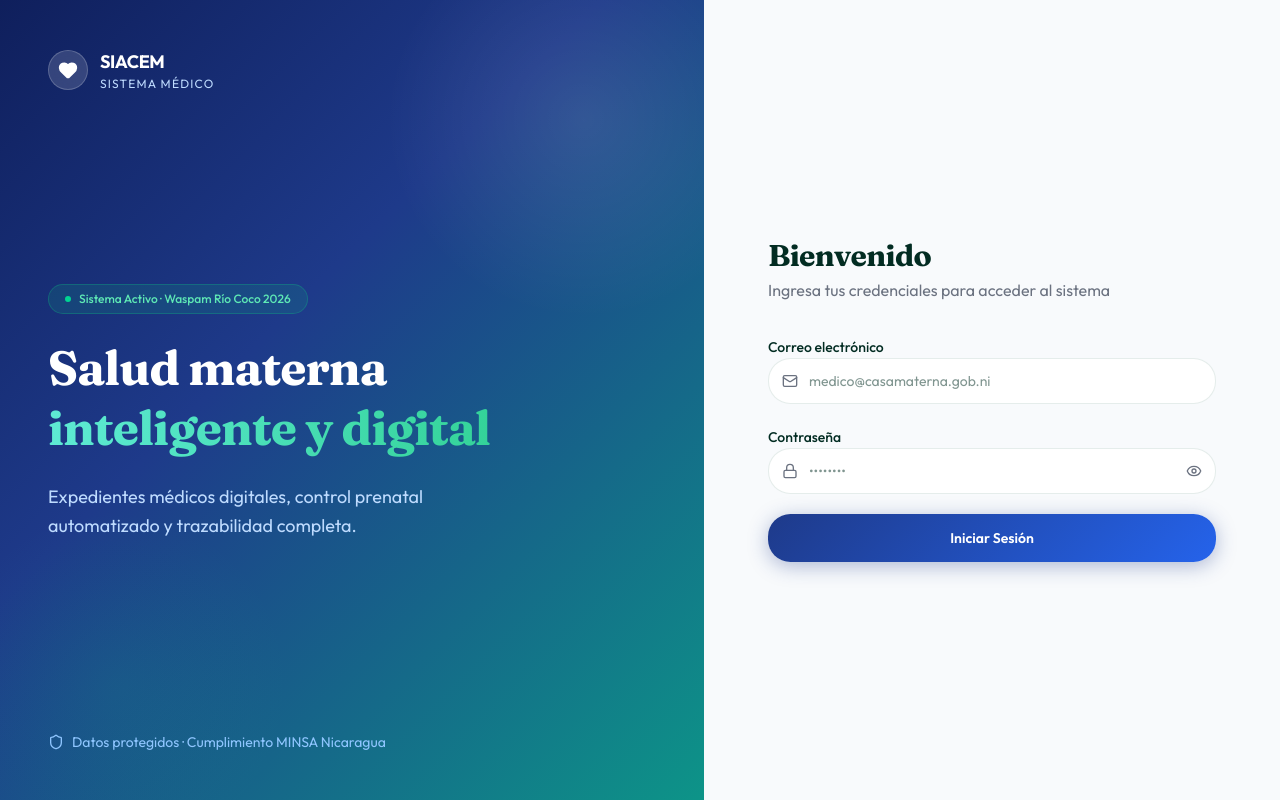
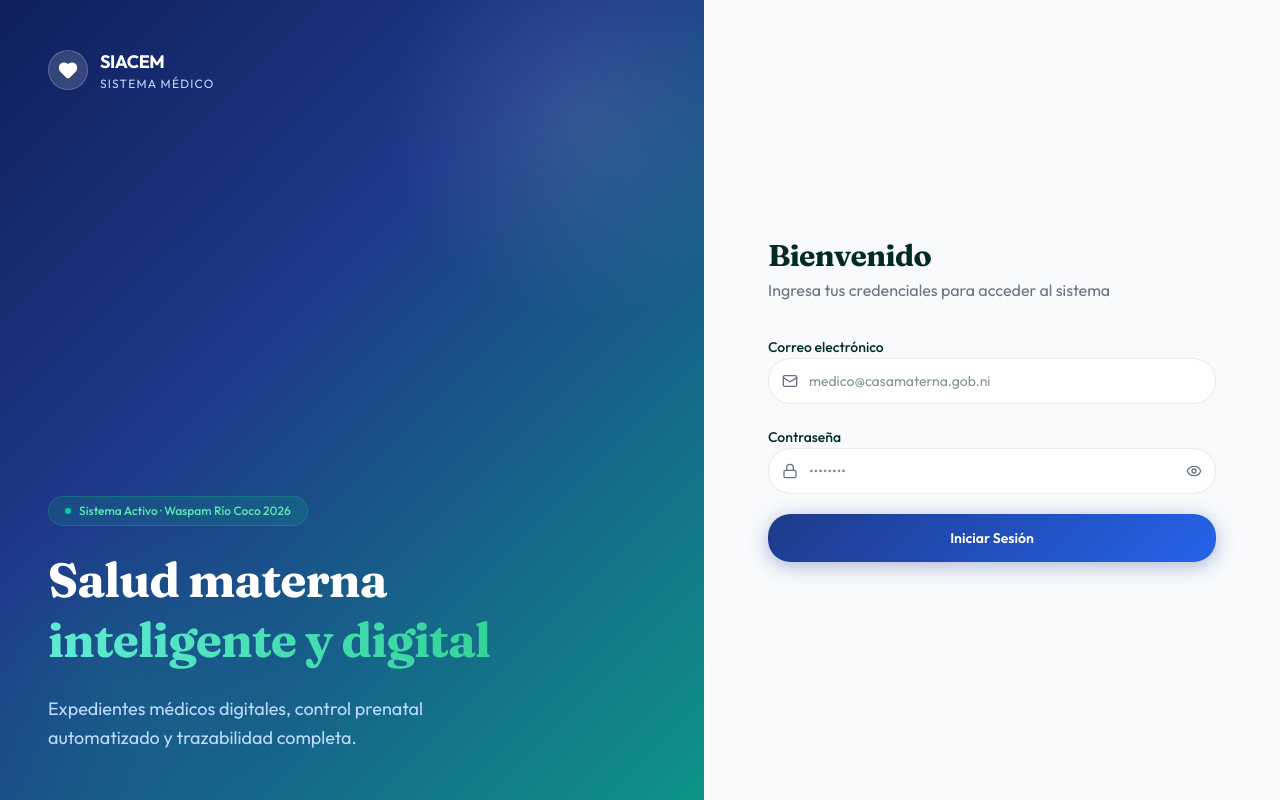
Before and after one commit to Kev287mejia/sistema-medico, a Next.js app: page /login in a window 1280 px wide. Built offline with nearby package versions, Linux system fonts and the light colour scheme; no server answers.

Commit message:
style: remove MINSA text from login

```diff
--- a/src/app/(auth)/login/page.tsx
+++ b/src/app/(auth)/login/page.tsx
@@ -114,14 +114,6 @@ export default function LoginPage() {
             Expedientes médicos digitales, control prenatal automatizado y trazabilidad completa.
           </p>
         </motion.div>
-
-        <motion.div initial={{ opacity: 0 }} animate={{ opacity: 1 }}
-          transition={{ delay: 0.6, duration: 0.5 }}
-          className="relative z-10 flex items-center gap-2 text-blue-300 text-sm"
-        >
-          <Shield className="w-4 h-4" />
-          <span>Datos protegidos · Cumplimiento MINSA Nicaragua</span>
-        </motion.div>
       </div>
 
       {/* ── Panel Derecho (Formulario) ── */}
```
